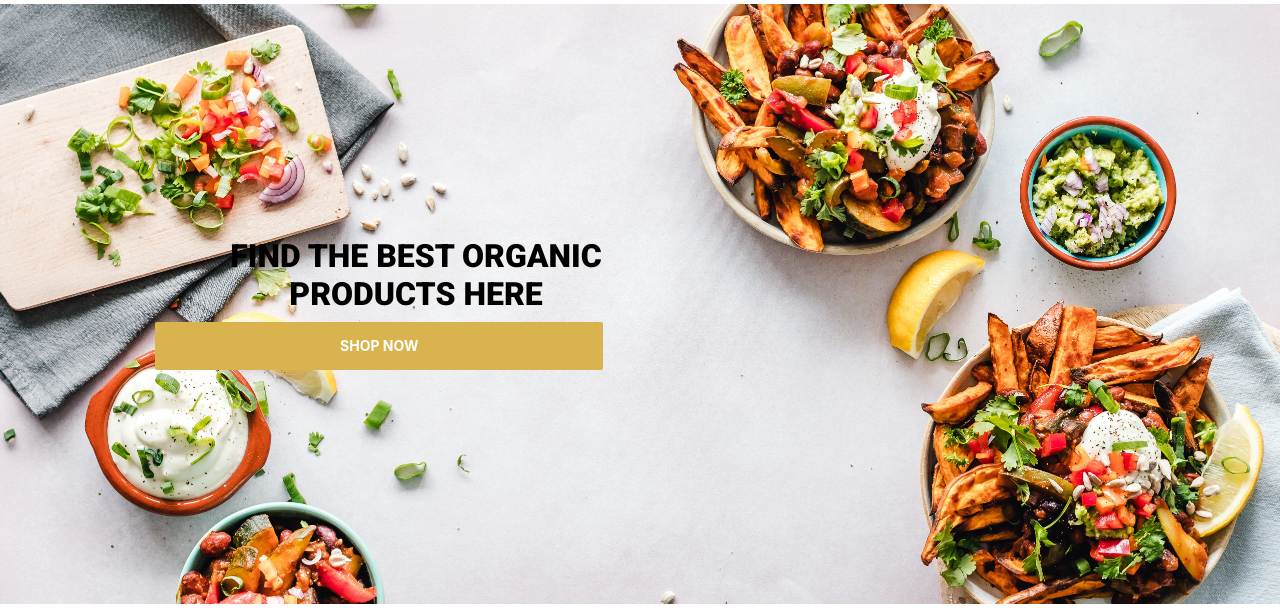
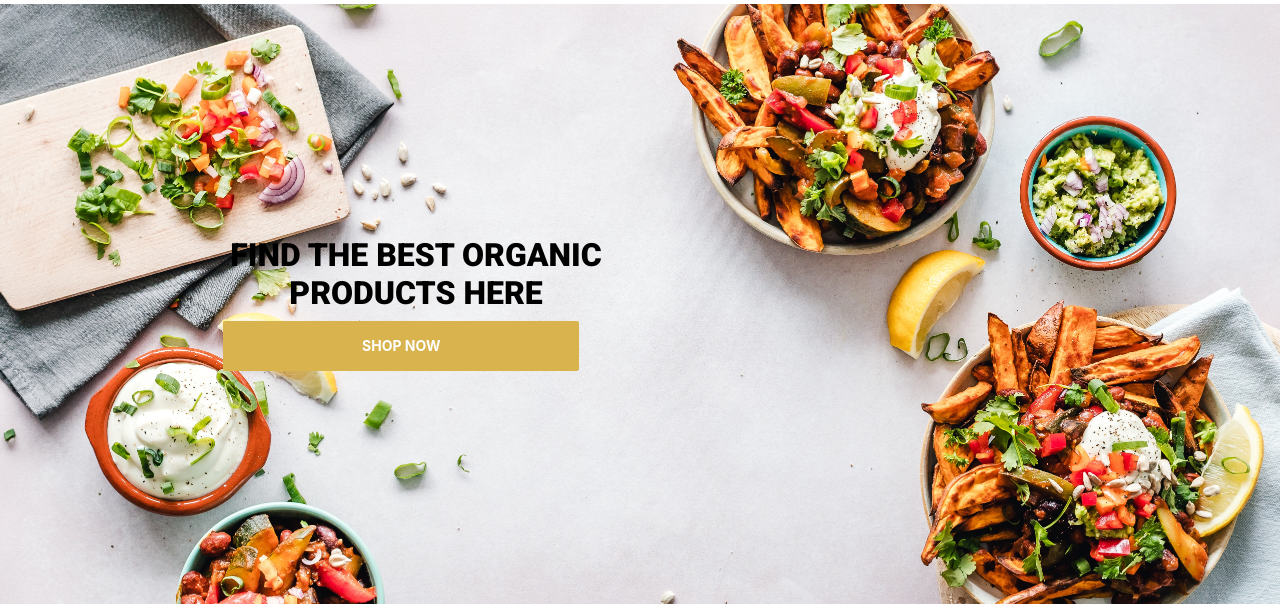
Before and after one commit to Code-Institute-Submissions/artneto-Eshopper_AugResub, a Django app: page / in a window 1280 px wide. Shown: the part 187-795 px from the top of the page. Run offline with Django 3.2, Linux system fonts and the light colour scheme; data that the repository does not hold is empty; some libraries are stand-ins or nearby versions.

Commit message:
added content_processor media line for the app_dirs

```diff
--- a/eshopper_store/settings.py
+++ b/eshopper_store/settings.py
@@ -84,6 +84,7 @@ TEMPLATES = [
                 'django.template.context_processors.request', # required by allauth
                 'django.contrib.auth.context_processors.auth',
                 'django.contrib.messages.context_processors.messages',
+                'django.template.context_processors.media',
                 'bag.contexts.bag_contents',
                 'social_django.context_processors.backends',
                 'social_django.context_processors.login_redirect',
--- a/static/css/base.css
+++ b/static/css/base.css
@@ -30,7 +30,8 @@ html {
     display: inline-block;
     font-size: 14px;
     font-weight: 700;
-    padding: 16px 185px;
+    padding: 17px 139px;
+    left: 68px;
     color: #ffffff;
     background: #D8B34E;
     text-transform: uppercase;
```
